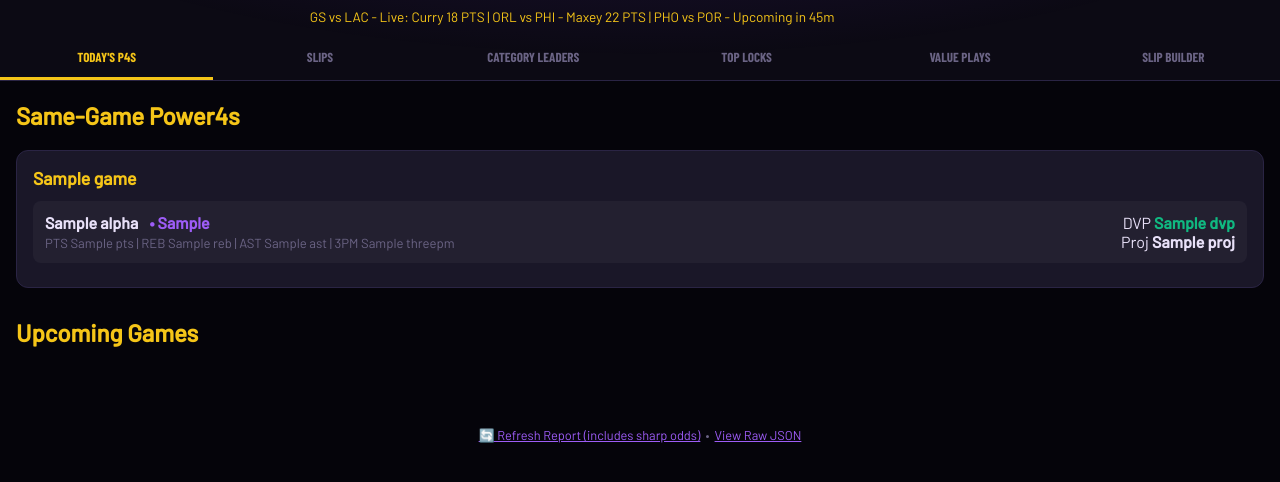
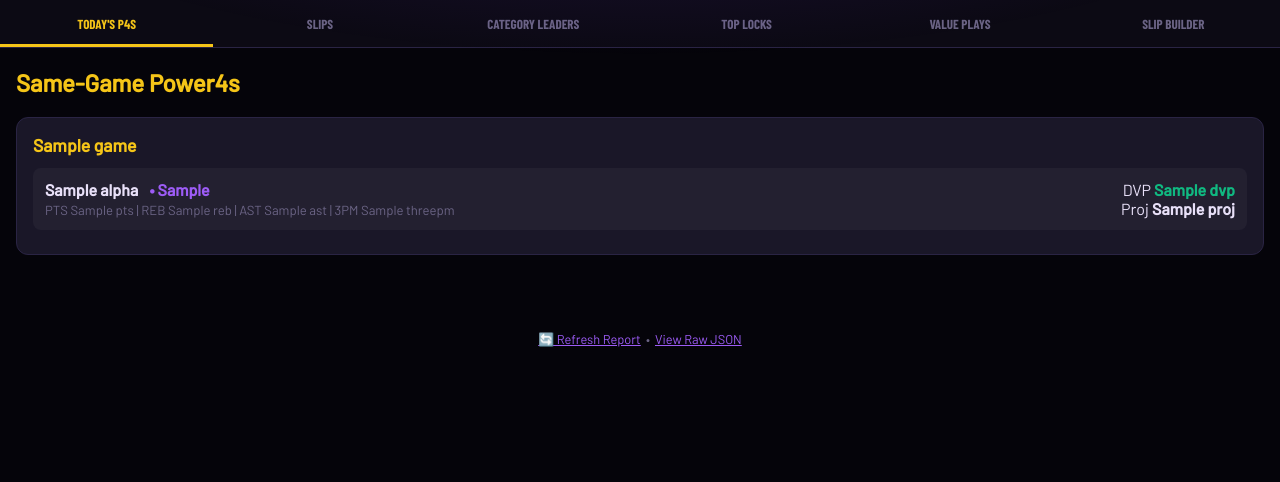
Before and after one commit to themackz18/Mackin-Betz-DVP-Locks-, a Flask app: template templates/index.html in a window 1280 px wide. Shown: the part 168-650 px from the top of the page. Run offline with Flask 3, Linux system fonts and the light colour scheme; the template is opened without the code that fills it: most values are stand-ins (such as "Sample title", 1, 10 or a date in 2020).

Commit message:
Update index.html

```diff
--- a/templates/index.html
+++ b/templates/index.html
@@ -36,7 +36,6 @@
             background: radial-gradient(ellipse 80% 40% at 50% 0%, rgba(124,58,237,0.18) 0%, transparent 70%),
                         radial-gradient(ellipse 60% 30% at 20% 100%, rgba(245,197,24,0.07) 0%, transparent 60%);
             z-index: 0;
-            pointer-events: none;
         }
 
         header {
@@ -79,25 +78,6 @@
         }
 
         .updated { margin-top: 10px; font-size: 0.75rem; color: var(--muted); }
-
-        .ticker {
-            background: var(--deep);
-            padding: 8px 16px;
-            font-size: 0.85rem;
-            color: var(--gold);
-            overflow: hidden;
-            white-space: nowrap;
-        }
-
-        .ticker-content {
-            display: inline-block;
-            animation: ticker 30s linear infinite;
-        }
-
-        @keyframes ticker {
-            0% { transform: translateX(100%); }
-            100% { transform: translateX(-100%); }
-        }
 
         .tabs {
             display: flex;
@@ -160,11 +140,6 @@
             width: 100%;
         }
 
-        .countdown {
-            color: var(--gold2);
-            font-size: 0.85rem;
-        }
-
         .footer {
             text-align: center;
             padding: 40px 20px 30px;
@@ -187,13 +162,6 @@
     </div>
 </header>
 
-<!-- Live Scores Ticker -->
-<div class="ticker">
-    <div class="ticker-content" id="live-ticker">
-        <!-- JS populated with live/upcoming games -->
-    </div>
-</div>
-
 <div class="tabs">
     <div class="tab active" onclick="showTab(0)">Today's P4s</div>
     <div class="tab" onclick="showTab(1)">Slips</div>
@@ -203,16 +171,16 @@
     <div class="tab" onclick="showTab(5)">Slip Builder</div>
 </div>
 
-<!-- Tab 0: Today's P4s + Upcoming Games -->
+<!-- Tab 0: Today's P4s -->
 <div id="pane0" class="pane active">
     <h2 style="color: var(--gold); margin-bottom: 20px;">Same-Game Power4s</h2>
-    {% if report.same_game_p4 %}
+    {% if report.same_game_p4 and report.same_game_p4|length > 0 %}
         {% for game in report.same_game_p4 %}
         <div class="game-card">
             <div style="font-weight:700; color:var(--gold); font-size:1.1rem; margin-bottom:12px;">
-                {{ game.game | default('Game') }} <span class="countdown" data-time="{{ game.start_time | default('') }}"></span>
+                {{ game.game | default('Game') }}
             </div>
-            {% if game.alpha %}
+            {% if game.alpha and game.alpha|length > 0 %}
                 {% for p in game.alpha %}
                 <div class="player-row">
                     <div style="flex:1;">
@@ -232,23 +200,17 @@
         </div>
         {% endfor %}
     {% else %}
-        <p style="color:var(--muted);">No P4 data yet.</p>
+        <p style="color:var(--muted);">No P4 data yet. Refresh Report.</p>
     {% endif %}
-
-    <h2 style="color: var(--gold); margin: 30px 0 20px;">Upcoming Games</h2>
-    <!-- Upcoming games populated from report or JS -->
-    <div id="upcoming-games">
-        <!-- JS will fill if needed -->
-    </div>
 </div>
 
-<!-- Tab 1: Slips (diverse categories) -->
+<!-- Tab 1: Slips -->
 <div id="pane1" class="pane">
-    <h2 style="color: var(--gold); margin-bottom: 20px;">Recommended Slips (Diverse Categories)</h2>
+    <h2 style="color: var(--gold); margin-bottom: 20px;">Recommended Slips</h2>
     {% if report.slips %}
         {% for size in ['2','3','4','5'] %}
             {% set slip_list = report.slips.get(size, []) %}
-            {% if slip_list %}
+            {% if slip_list and slip_list|length > 0 %}
             <h3 style="color:var(--purple2); margin:20px 0 10px;">{{ size }}-Leg Slips</h3>
             {% for slip in slip_list %}
             <div class="slip-card">
@@ -276,22 +238,110 @@
     {% endif %}
 </div>
 
-<!-- Other tabs (Category Leaders, Top Locks, Value Plays, Slip Builder) remain similar but with breakdowns -->
-<!-- (For brevity, they use the same player-row pattern as above - copy from previous if needed or keep your existing) -->
+<!-- Tab 2: Category Leaders -->
+<div id="pane2" class="pane">
+    <h2 style="color: var(--gold); margin-bottom: 20px;">Category Leaders</h2>
+    {% if report.category_leaders and report.category_leaders|length > 0 %}
+        {% for cat in report.category_leaders %}
+        <div class="leader-card">
+            <h3 style="color:var(--purple2);">{{ cat.category | default('Category') }}</h3>
+            {% for p in cat.players %}
+            <div class="player-row">
+                <div style="flex:1;">
+                    <strong>{{ p.name | default('Player') }}</strong>
+                    <span class="target-prop">• {{ p.target_prop | default('PRA') }}</span>
+                </div>
+                <div style="text-align:right; color:var(--gold);">
+                    {{ cat.category }}: {{ p.best_val | default('N/A') }}
+                </div>
+            </div>
+            {% endfor %}
+        </div>
+        {% endfor %}
+    {% else %}
+        <p style="color:var(--muted);">No category leaders yet.</p>
+    {% endif %}
+</div>
+
+<!-- Tab 3: Top Locks -->
+<div id="pane3" class="pane">
+    <h2 style="color: var(--gold); margin-bottom: 20px;">Top Locks</h2>
+    {% if report.top_locks and report.top_locks|length > 0 %}
+        {% for p in report.top_locks %}
+        <div class="player-row">
+            <div style="flex:1;">
+                <strong>{{ p.name | default('Player') }}</strong>
+                <span class="target-prop">• {{ p.target_prop | default('PRA') }}</span><br>
+                <span class="stats-breakdown">
+                    PTS {{ p.pts | default(0) }} | REB {{ p.reb | default(0) }} | AST {{ p.ast | default(0) }} | 3PM {{ p.threepm | default(0) }}
+                </span>
+            </div>
+            <div style="text-align:right;">
+                DVP <strong style="color:var(--green);">{{ p.dvp | default(0) }}</strong>
+            </div>
+        </div>
+        {% endfor %}
+    {% else %}
+        <p style="color:var(--muted);">No top locks yet.</p>
+    {% endif %}
+</div>
+
+<!-- Tab 4: Value Plays -->
+<div id="pane4" class="pane">
+    <h2 style="color: var(--gold); margin-bottom: 20px;">Value Plays</h2>
+    {% if report.value_plays and report.value_plays|length > 0 %}
+        {% for p in report.value_plays %}
+        <div class="player-row">
+            <div style="flex:1;">
+                <strong>{{ p.name | default('Player') }}</strong>
+                <span class="target-prop">• {{ p.target_prop | default('PRA') }}</span><br>
+                <span class="stats-breakdown">
+                    PTS {{ p.pts | default(0) }} | REB {{ p.reb | default(0) }} | AST {{ p.ast | default(0) }} | 3PM {{ p.threepm | default(0) }}
+                </span>
+            </div>
+            <div style="text-align:right;">
+                DVP <strong style="color:var(--green);">{{ p.dvp | default(0) }}</strong>
+            </div>
+        </div>
+        {% endfor %}
+    {% else %}
+        <p style="color:var(--muted);">No value plays yet.</p>
+    {% endif %}
+</div>
+
+<!-- Tab 5: Slip Builder -->
+<div id="pane5" class="pane">
+    <h2 style="color: var(--gold); margin-bottom: 12px;">Custom Slip Builder</h2>
+    <p style="color:var(--muted); margin-bottom:20px;">Click players to build your own slip (max 5 legs).</p>
+
+    <div style="display:flex; gap:12px; margin-bottom:20px; flex-wrap:wrap;" id="builder-pool">
+        <!-- JS populated -->
+    </div>
+
+    <div class="slip-card">
+        <h3>Your Slip (<span id="slip-count">0</span> legs)</h3>
+        <div id="current-slip" style="min-height:80px;"></div>
+        <div style="margin-top:16px; padding-top:12px; border-top:1px solid var(--border);">
+            <strong>Total Projected:</strong> <span id="total-proj" style="color:var(--gold);">0.0</span><br>
+            <strong>Est. Payout:</strong> <span id="est-payout" style="color:var(--purple2);">—</span>
+        </div>
+        <button onclick="clearSlip()" style="margin-top:12px; background:var(--purple); color:white; border:none; padding:8px 16px; border-radius:8px; cursor:pointer;">Clear Slip</button>
+    </div>
+</div>
 
 <div class="footer">
-    <a href="/refresh" style="color:var(--purple2);">🔄 Refresh Report (includes sharp odds)</a> &nbsp;•&nbsp;
+    <a href="/refresh" style="color:var(--purple2);">🔄 Refresh Report</a> &nbsp;•&nbsp;
     <a href="/api/report" style="color:var(--purple2);">View Raw JSON</a>
 </div>
 
 <script>
-// Tab switching, flame, builder JS (same as before)
+// Tab switching
 function showTab(n) {
     document.querySelectorAll('.tab').forEach((t, i) => t.classList.toggle('active', i === n));
     document.querySelectorAll('.pane').forEach((p, i) => p.classList.toggle('active', i === n));
 }
 
-// Flame animation (unchanged)
+// Flame animation
 (function() {
     const canvas = document.getElementById('flameCanvas');
     if (!canvas) return;
@@ -314,16 +364,9 @@ function showTab(n) {
     animate();
 })();
 
-// Live ticker & countdowns (placeholder - enhance with real data later)
-function startLiveTicker() {
-    const ticker = document.getElementById('live-ticker');
-    const games = ["GS vs LAC - Live: Curry 18 PTS | ORL vs PHI - Maxey 22 PTS | PHO vs POR - Upcoming in 45m"];
-    ticker.innerHTML = games.join(" • ");
-}
-
-// Simple builder (unchanged)
+// Slip Builder
 let selectedPlayers = [];
-const reportData = {{ report | tojson }};
+const reportData = {{ report | tojson | default('{}') }};
 
 function renderBuilderPool() {
     const pool = document.getElementById('builder-pool');
@@ -384,7 +427,6 @@ function clearSlip() {
 }
 
 document.addEventListener('DOMContentLoaded', () => {
-    startLiveTicker();
     const builderTab = document.querySelectorAll('.tab')[5];
     builderTab.addEventListener('click', () => setTimeout(renderBuilderPool, 100));
 });
```
